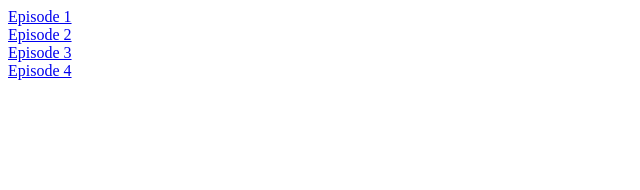
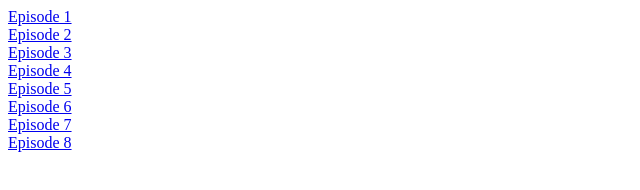
Before and after one commit to faekiva/StrollingFellow.github.io, a plain HTML site: page index.html in a window 1280 px wide. Shown: the whole page, without its empty margins (0-640 px from the left). Drawn offline with Linux system fonts and the light colour scheme.

Commit message:
Update index.html

```diff
--- a/index.html
+++ b/index.html
@@ -2,3 +2,7 @@
 <a href="https://objectstorage.us-phoenix-1.oraclecloud.com/n/axrhj8xgud8a/b/media/o/Michiko%2FMichiko%20and%20Hatchin%20-%2002.mkv">Episode 2</a><br/>
 <a href="https://objectstorage.us-phoenix-1.oraclecloud.com/n/axrhj8xgud8a/b/media/o/Michiko%2FMichiko%20and%20Hatchin%20-%2003.mkv">Episode 3</a><br/>
 <a href="https://objectstorage.us-phoenix-1.oraclecloud.com/n/axrhj8xgud8a/b/media/o/Michiko%2FMichiko%20and%20Hatchin%20-%2004.mkv">Episode 4</a><br/>
+<a href="https://animumble.b-cdn.net/Michiko/Michiko%20and%20Hatchin%20-%2005.mkv">Episode 5</a><br/>
+<a href="https://animumble.b-cdn.net/Michiko/Michiko%20and%20Hatchin%20-%2006.mkv">Episode 6</a><br/>
+<a href="https://animumble.b-cdn.net/Michiko/Michiko%20and%20Hatchin%20-%2007.mkv">Episode 7</a><br/>
+<a href="https://animumble.b-cdn.net/Michiko/Michiko%20and%20Hatchin%20-%2008.mkv">Episode 8</a><br/>
```
